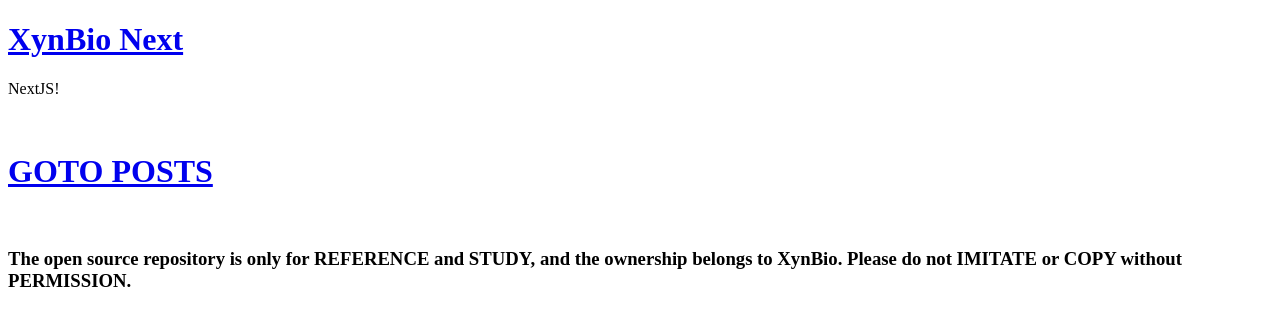
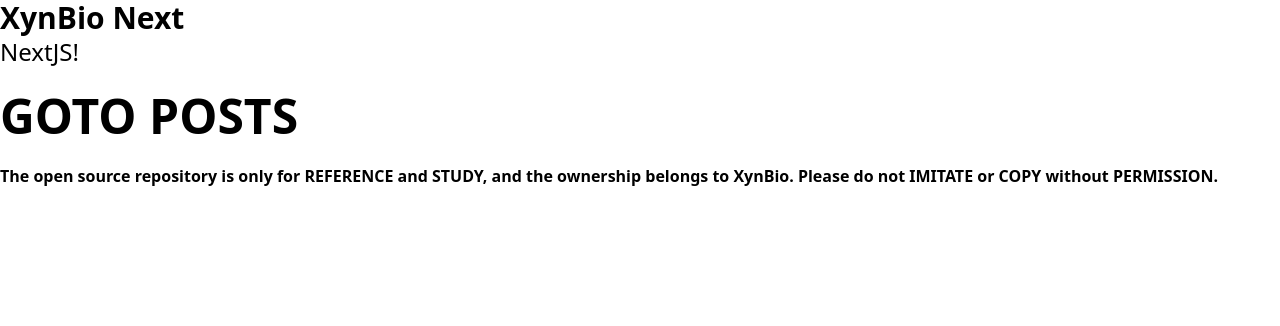
Before and after one commit to NekoMintMoe/XynBio-Next, a Next.js app: page / in a window 1280 px wide. Shown: the top 326 px of the page. Built offline with nearby package versions, Linux system fonts and the light colour scheme.

Commit message:
Tailwind init

```diff
--- a/app/layout.tsx
+++ b/app/layout.tsx
@@ -1,5 +1,6 @@
 import HeaderLay from "@/core/layouts/Header"
 import FooterLay from "@/core/layouts/Footer"
+import "../styles/globals.css"
 
 export default function RootLayout({
   children,
--- a/app/page.tsx
+++ b/app/page.tsx
@@ -3,7 +3,7 @@
 const HomePage = () => {
     return (
         <Link href="/posts">
-            <h1>GOTO POSTS</h1>
+            <p className="text-5xl font-bold">GOTO POSTS</p>
         </Link>
     )
 }
--- a/core/layouts/Footer.tsx
+++ b/core/layouts/Footer.tsx
@@ -2,7 +2,7 @@
     return <footer>
       <div>
         <br />
-        <h3>The open source repository is only for REFERENCE and STUDY, and the ownership belongs to XynBio. Please do not IMITATE or COPY without PERMISSION.</h3>
+        <p className="font-bold">The open source repository is only for REFERENCE and STUDY, and the ownership belongs to XynBio. Please do not IMITATE or COPY without PERMISSION.</p>
       </div>
     </footer>
 }
--- a/core/layouts/Header.tsx
+++ b/core/layouts/Header.tsx
@@ -4,9 +4,9 @@
     return <header>
       <div>
         <Link href="/">
-          <h1>XynBio Next</h1>
+          <p className="text-3xl font-bold">XynBio Next</p>
         </Link>
-        <p>NextJS!</p>
+        <p className="text-2xl">NextJS!</p>
         <br />
       </div>
     </header>
--- a/core/layouts/PostPreviewList.tsx
+++ b/core/layouts/PostPreviewList.tsx
@@ -4,7 +4,7 @@
 const PostPreviewList = (props: PostMetadataFunc) => {
     return <div>
         <Link href={`/posts/${props.slug}`}>
-            <h2>{props.title}</h2>
+            <p>{props.title}</p>
         </Link>
         <p>Subtitle: {props.subtitle}</p>
         <p>Date: {props.date} Author: {props.author}</p>
--- a/package.json
+++ b/package.json
@@ -19,5 +19,10 @@
     "react": "18.2.0",
     "react-dom": "18.2.0",
     "typescript": "4.9.5"
+  },
+  "devDependencies": {
+    "autoprefixer": "^10.4.13",
+    "postcss": "^8.4.21",
+    "tailwindcss": "^3.2.4"
   }
 }
--- /dev/null
+++ b/postcss.config.js
@@ -0,0 +1,6 @@
+module.exports = {
+  plugins: {
+    tailwindcss: {},
+    autoprefixer: {},
+  },
+}
--- a/styles/globals.css
+++ b/styles/globals.css
@@ -1,107 +1,3 @@
-:root {
-  --max-width: 1100px;
-  --border-radius: 12px;
-  --font-mono: ui-monospace, Menlo, Monaco, 'Cascadia Mono', 'Segoe UI Mono',
-    'Roboto Mono', 'Oxygen Mono', 'Ubuntu Monospace', 'Source Code Pro',
-    'Fira Mono', 'Droid Sans Mono', 'Courier New', monospace;
-
-  --foreground-rgb: 0, 0, 0;
-  --background-start-rgb: 214, 219, 220;
-  --background-end-rgb: 255, 255, 255;
-
-  --primary-glow: conic-gradient(
-    from 180deg at 50% 50%,
-    #16abff33 0deg,
-    #0885ff33 55deg,
-    #54d6ff33 120deg,
-    #0071ff33 160deg,
-    transparent 360deg
-  );
-  --secondary-glow: radial-gradient(
-    rgba(255, 255, 255, 1),
-    rgba(255, 255, 255, 0)
-  );
-
-  --tile-start-rgb: 239, 245, 249;
-  --tile-end-rgb: 228, 232, 233;
-  --tile-border: conic-gradient(
-    #00000080,
-    #00000040,
-    #00000030,
-    #00000020,
-    #00000010,
-    #00000010,
-    #00000080
-  );
-
-  --callout-rgb: 238, 240, 241;
-  --callout-border-rgb: 172, 175, 176;
-  --card-rgb: 180, 185, 188;
-  --card-border-rgb: 131, 134, 135;
-}
-
-@media (prefers-color-scheme: dark) {
-  :root {
-    --foreground-rgb: 255, 255, 255;
-    --background-start-rgb: 0, 0, 0;
-    --background-end-rgb: 0, 0, 0;
-
-    --primary-glow: radial-gradient(rgba(1, 65, 255, 0.4), rgba(1, 65, 255, 0));
-    --secondary-glow: linear-gradient(
-      to bottom right,
-      rgba(1, 65, 255, 0),
-      rgba(1, 65, 255, 0),
-      rgba(1, 65, 255, 0.3)
-    );
-
-    --tile-start-rgb: 2, 13, 46;
-    --tile-end-rgb: 2, 5, 19;
-    --tile-border: conic-gradient(
-      #ffffff80,
-      #ffffff40,
-      #ffffff30,
-      #ffffff20,
-      #ffffff10,
-      #ffffff10,
-      #ffffff80
-    );
-
-    --callout-rgb: 20, 20, 20;
-    --callout-border-rgb: 108, 108, 108;
-    --card-rgb: 100, 100, 100;
-    --card-border-rgb: 200, 200, 200;
-  }
-}
-
-* {
-  box-sizing: border-box;
-  padding: 0;
-  margin: 0;
-}
-
-html,
-body {
-  max-width: 100vw;
-  overflow-x: hidden;
-}
-
-body {
-  color: rgb(var(--foreground-rgb));
-  background: linear-gradient(
-      to bottom,
-      transparent,
-      rgb(var(--background-end-rgb))
-    )
-    rgb(var(--background-start-rgb));
-}
-
-a {
-  color: inherit;
-  text-decoration: none;
-}
-
-@media (prefers-color-scheme: dark) {
-  html {
-    color-scheme: dark;
-  }
-}
+@tailwind base;
+@tailwind components;
+@tailwind utilities;
--- /dev/null
+++ b/tailwind.config.js
@@ -0,0 +1,11 @@
+/** @type {import('tailwindcss').Config} */
+module.exports = {
+  content: [
+    "./app/**/*.{js,ts,jsx,tsx}",
+    "./core/**/*.{js,ts,jsx,tsx}",
+  ],
+  theme: {
+    extend: {},
+  },
+  plugins: [],
+}
```
Also changed, not shown: 2 other files (tests, documents, lock files or other folders).
